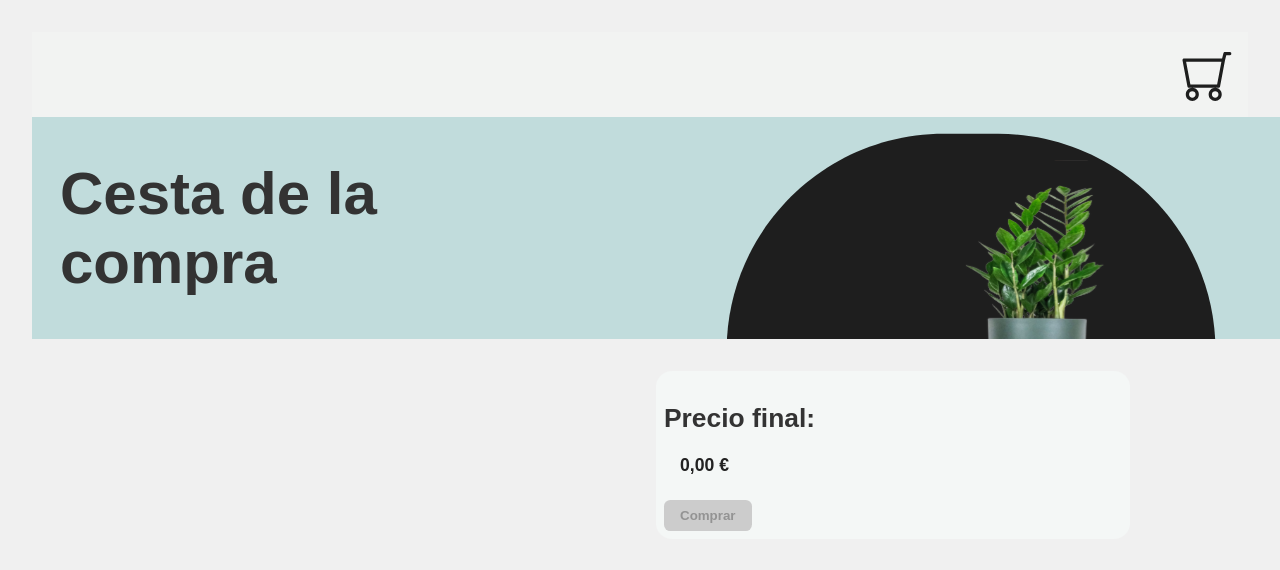
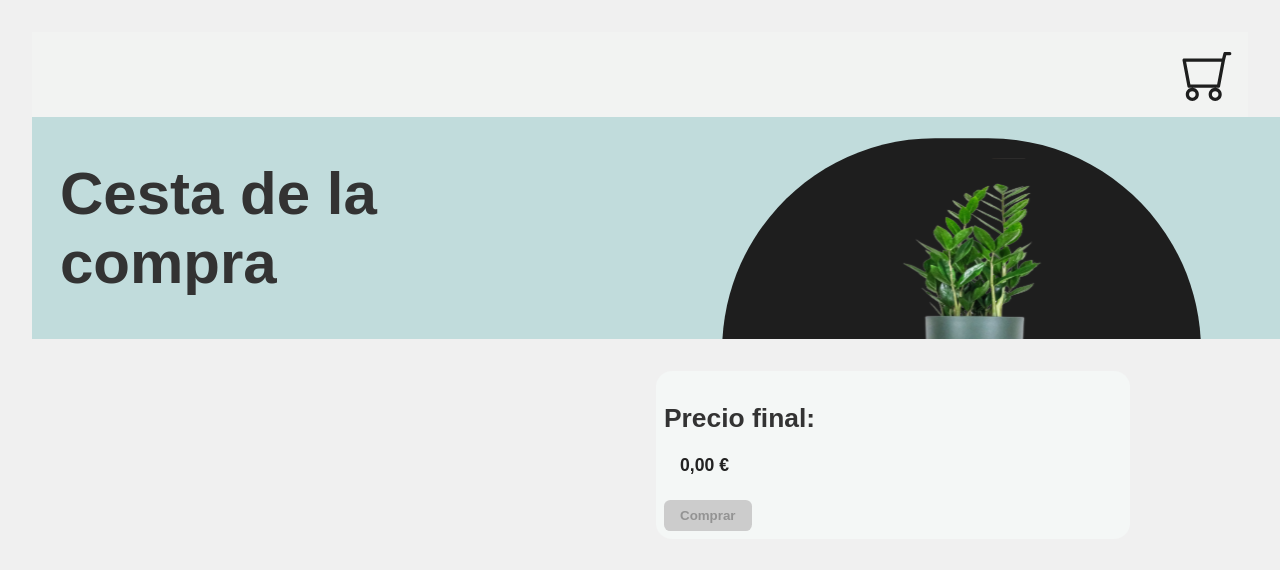
Before and after one commit to CarlosAlberto19/plants-project, a Vue app: page /shopping in a window 1280 px wide. Shown: the top 570 px of the page. Built offline with nearby package versions, Linux system fonts and the light colour scheme.

Commit message:
arreglado blob Homeview

```diff
--- a/src/views/HomeView.vue
+++ b/src/views/HomeView.vue
@@ -159,7 +159,7 @@ background-image: url ('@/assets/Rectangle2.svg');
     z-index: 1;
     width: 78%;
     height: auto;
-    transform: translateX(-7%) translateY(-7.5%)
+    transform: translateX(-3%) translateY(1%)
 
   }
 
--- a/src/views/ShoppingListView.vue
+++ b/src/views/ShoppingListView.vue
@@ -111,7 +111,7 @@ const grandTotalLabel = computed(() =>
   .cartHeroBlob {
     position: absolute;
     z-index: 0;
-    width: 490px;
+    width: 480px;
     height: 900px;
     left: 38%;
     top: 62%;
@@ -124,11 +124,11 @@ const grandTotalLabel = computed(() =>
   .cartHeroRight {
     position: relative;
     z-index: 1;
-    height: 100px;
+    height: 140px;
     display: grid;
     place-items: end center;
     overflow: visible ;
-    transform: translateX(-40%) translateY(-18%)
+    transform: translateX(-65%) translateY(0%)
   }
 
   .cartHeroImage {
@@ -138,6 +138,7 @@ const grandTotalLabel = computed(() =>
     height: 270px;
     pointer-events: none;
     transform: scaleX(-1.40) translate(15%) ;
+    overflow: hidden;
   }
 }
 
```
